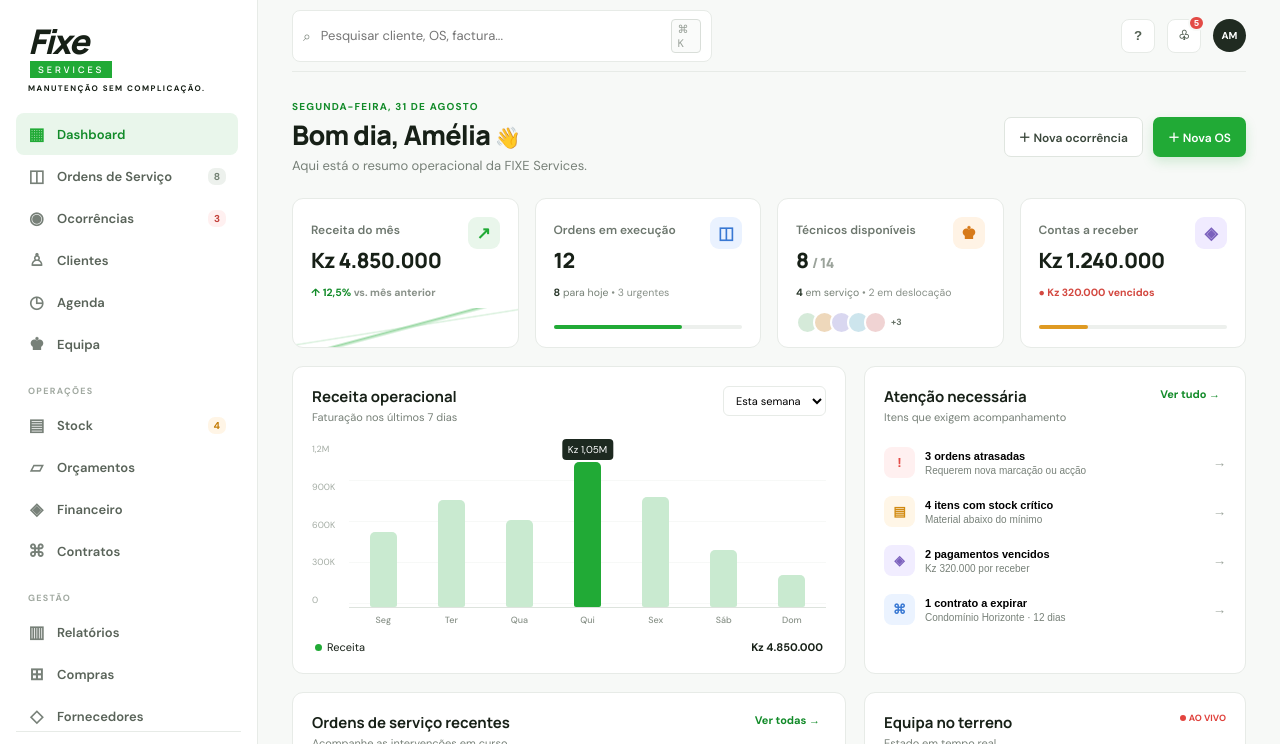
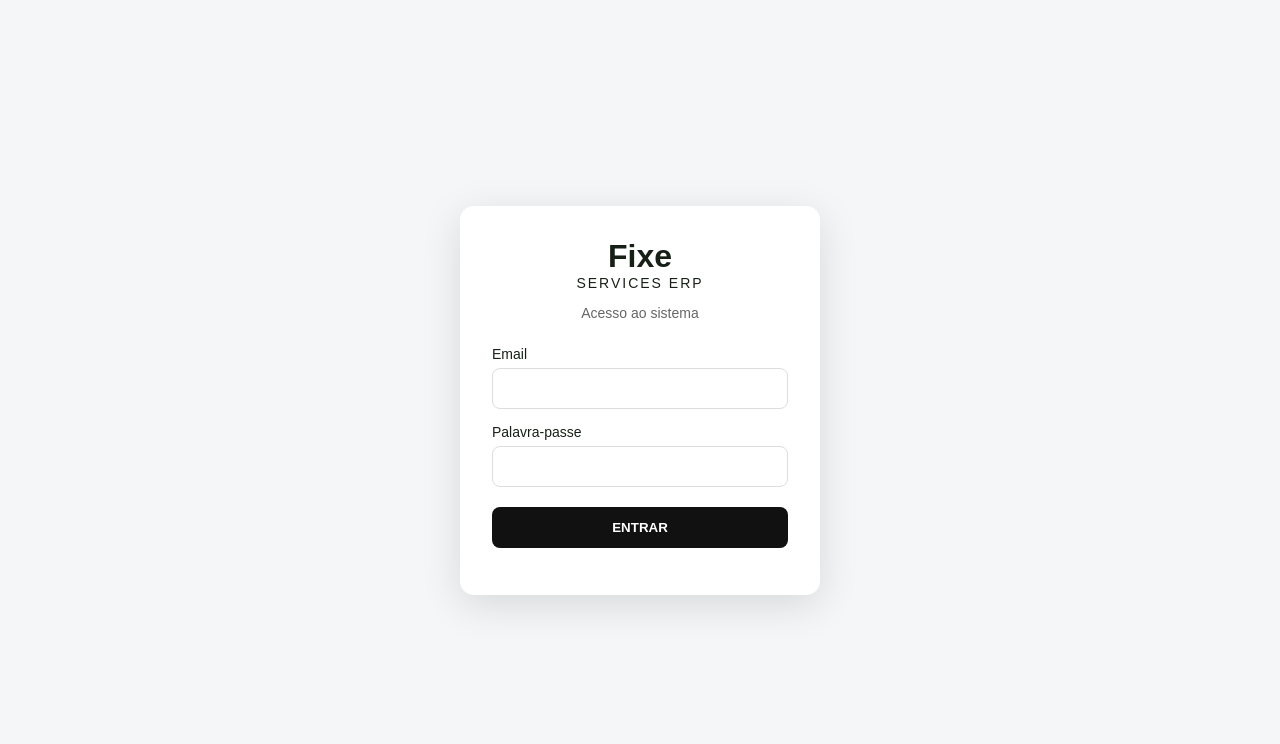
Before and after one commit to simao-santos20/fixe-services-erp, a plain HTML site: page index.html in a window 1280 px wide. Shown: the top 744 px of the page. Drawn offline with nearby package versions, Linux system fonts and the light colour scheme.

Commit message:
Update index.html

```diff
--- a/index.html
+++ b/index.html
@@ -88,6 +88,61 @@
      ...
 </div>
 
+<div id="loginScreen" style="
+  position:fixed;
+  inset:0;
+  background:#f4f6f8;
+  display:flex;
+  align-items:center;
+  justify-content:center;
+  z-index:99999;
+  font-family:Arial,sans-serif;
+">
+  <div style="
+    width:360px;
+    max-width:90%;
+    background:white;
+    padding:32px;
+    border-radius:14px;
+    box-shadow:0 10px 40px rgba(0,0,0,.12);
+  ">
+    <div style="text-align:center;margin-bottom:25px">
+      <div style="font-size:32px;font-weight:800">Fixe</div>
+      <div style="font-size:14px;letter-spacing:2px">SERVICES ERP</div>
+      <p style="color:#666">Acesso ao sistema</p>
+    </div>
+
+    <form id="loginForm">
+      <label style="display:block;margin-bottom:6px">Email</label>
+      <input
+        id="loginEmail"
+        type="email"
+        required
+        autocomplete="username"
+        style="width:100%;box-sizing:border-box;padding:12px;margin-bottom:15px;border:1px solid #ddd;border-radius:8px"
+      >
+
+      <label style="display:block;margin-bottom:6px">Palavra-passe</label>
+      <input
+        id="loginPassword"
+        type="password"
+        required
+        autocomplete="current-password"
+        style="width:100%;box-sizing:border-box;padding:12px;margin-bottom:20px;border:1px solid #ddd;border-radius:8px"
+      >
+
+      <button
+        type="submit"
+        style="width:100%;padding:13px;border:0;border-radius:8px;background:#111;color:white;font-weight:700;cursor:pointer"
+      >
+        ENTRAR
+      </button>
+
+      <p id="loginError" style="color:#c00;text-align:center;margin-top:15px"></p>
+    </form>
+  </div>
+</div>
+
 <script src="https://cdn.jsdelivr.net/npm/@supabase/supabase-js@2"></script>
 <script src="app.js"></script>
 </body>
```
